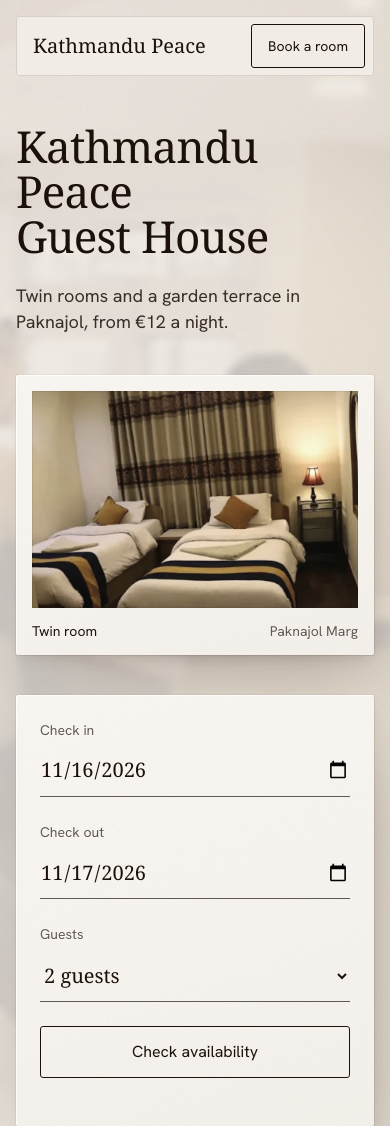
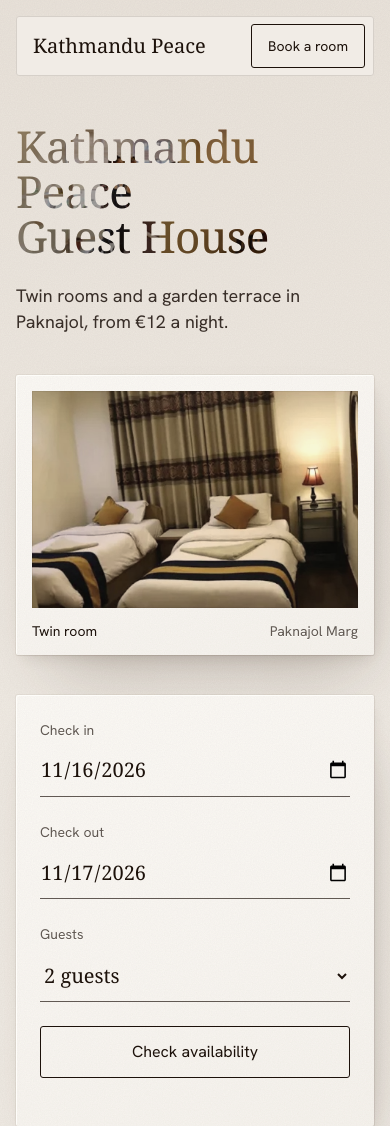
Before and after one commit to Rejinkarki77/kathmandu-peace-guest-house, a plain HTML site: page index.html in a window 390 px wide. Shown: the top 1126 px of the page. Drawn offline with Linux system fonts and the light colour scheme; a web font is replaced by a local one.

Commit message:
Show the reception photo inside the hotel name lettering; remove hero background
Co-Authored-By: Claude Fable 5.2 <noreply@anthropic.com>

```diff
--- a/index.html
+++ b/index.html
@@ -32,9 +32,6 @@
 <main id="main">
 
   <section class="hero" id="top">
-    <div class="hero__bg" data-slot="reception" data-alt="The reception desk, guests checking in">
-      <img src="images/reception.jpg" width="1012" height="680" alt="Two guests checking in at the reception desk" fetchpriority="high">
-    </div>
     <div class="container hero__inner">
       <div class="hero__text">
         <h1>Kathmandu Peace Guest House</h1>
@@ -43,7 +40,7 @@
 
       <figure class="print hero__print">
         <div class="print__frame" data-slot="hero" data-alt="A twin room at the guest house, beds made, lamp lit">
-          <img src="images/room-twin.jpg" width="894" height="592" alt="Twin room with two made beds, striped blankets and a lit bedside lamp" loading="lazy">
+          <img src="images/room-twin.jpg" width="894" height="592" alt="Twin room with two made beds, striped blankets and a lit bedside lamp" fetchpriority="high">
         </div>
         <figcaption><span>Twin room</span><span class="muted">Paknajol Marg</span></figcaption>
       </figure>
--- a/styles.css
+++ b/styles.css
@@ -1,7 +1,8 @@
 /* Hallmark · shape: Conversational FAQ, adapted to a guest house · genre: editorial · theme: Atelier (deal 1/3, seed kathmandu-peace-guest-house-3e88·9770fb63·2026-11-15·r0) · job: book · draw: a2d953
- * hero: Ledge · nav: floating pill · footer: mast · imagery: photographs, the user's own 3 (cropped from their listing screenshot), warm · the reception photograph (the user's) washed behind the whole hero · signature: the availability bar pressed on card stock at the hero's base
+ * hero: Ledge · nav: floating pill · footer: mast · imagery: photographs, the user's own 3 (cropped from their listing screenshot), warm · the reception photograph (the user's) shown through the lettering of the name · signature: the availability bar pressed on card stock at the hero's base
  * axes: light/roman-serif/cool · posture: restrained · contrast: pass · fold: pass · v2.0.0 */
 /* Hallmark · pre-emit critique: P3 H4 E4 S4 R4 V4 · weakest: P, the prompt gives few facts; built the page on what the three photographs actually show instead of invented amenities */
+/* Hallmark · waive 2b · a flat single-token ink wash over the reception photograph, clipped to the name · the owner asked for the reception picture to show inside the guest house name */
 @import url("./tokens.css");
 @import url("./base.css");
 
@@ -47,11 +48,11 @@ h3 { font-weight: var(--serif-small); }
 .hero { position: relative; min-height: 100dvh; display: grid; align-items: end; padding-block: calc(var(--nav-height) + var(--space-2xl)) var(--space-2xl); background: linear-gradient(172deg, var(--color-paper-2), var(--color-paper) 70%); }
 .hero::after { content: ""; position: absolute; inset: 0; z-index: var(--z-base); background-image: var(--grain); background-size: 220px; mix-blend-mode: multiply; pointer-events: none; }
 .hero__inner { position: relative; z-index: var(--z-raised); display: grid; grid-template-columns: minmax(0, 7fr) minmax(0, 5fr); column-gap: var(--space-3xl); row-gap: var(--space-2xl); align-items: end; }
-.hero__bg { position: absolute; inset: 0; z-index: 0; }
-.hero__bg > img { object-position: 50% 35%; filter: sepia(0.28) saturate(0.89) contrast(0.94) blur(3px); transform: scale(1.04); }
-.hero::before { content: ""; position: absolute; inset: 0; z-index: var(--z-base); background: linear-gradient(90deg, color-mix(in oklab, var(--color-paper) 96%, transparent) 0%, color-mix(in oklab, var(--color-paper) 90%, transparent) 45%, color-mix(in oklab, var(--color-paper) 45%, transparent) 100%); pointer-events: none; }
 .hero__text { display: grid; gap: var(--space-lg); padding-bottom: var(--space-md); }
 .hero h1 { max-width: 12ch; line-height: 1.02; color: var(--color-ink); }
+@supports ((-webkit-background-clip: text) or (background-clip: text)) {
+  .hero h1 { font-weight: var(--serif-small); background-image: linear-gradient(color-mix(in oklab, var(--color-ink) 42%, transparent), color-mix(in oklab, var(--color-ink) 42%, transparent)), url("images/reception.jpg"); background-size: cover; background-position: 50% 35%; -webkit-background-clip: text; background-clip: text; color: transparent; -webkit-text-fill-color: transparent; }
+}
 
 /* a print on a cotton mat */
 .print { margin: 0; padding: var(--space-md) var(--space-md) var(--space-sm); border-radius: 2px; background: var(--grain) 0 0 / 220px, linear-gradient(160deg, var(--card-lit), var(--color-card) 55%, var(--card-shade)); box-shadow: var(--shadow-card), inset 1px 1px 0 var(--lit); }
@@ -134,7 +135,6 @@ h3 { font-weight: var(--serif-small); }
   .hero__inner, .rooms__inner, .garden__inner { grid-template-columns: minmax(0, 1fr); gap: var(--space-xl); }
   .field { padding-right: var(--space-lg); }
   .hero__text { padding-bottom: 0; }
-  .hero::before { background: color-mix(in oklab, var(--color-paper) 84%, transparent); }
   .booking { grid-template-columns: repeat(2, minmax(0, 1fr)); row-gap: var(--space-lg); padding: var(--space-lg); }
   .booking .btn { width: 100%; }
   .garden__text { order: -1; }
```
